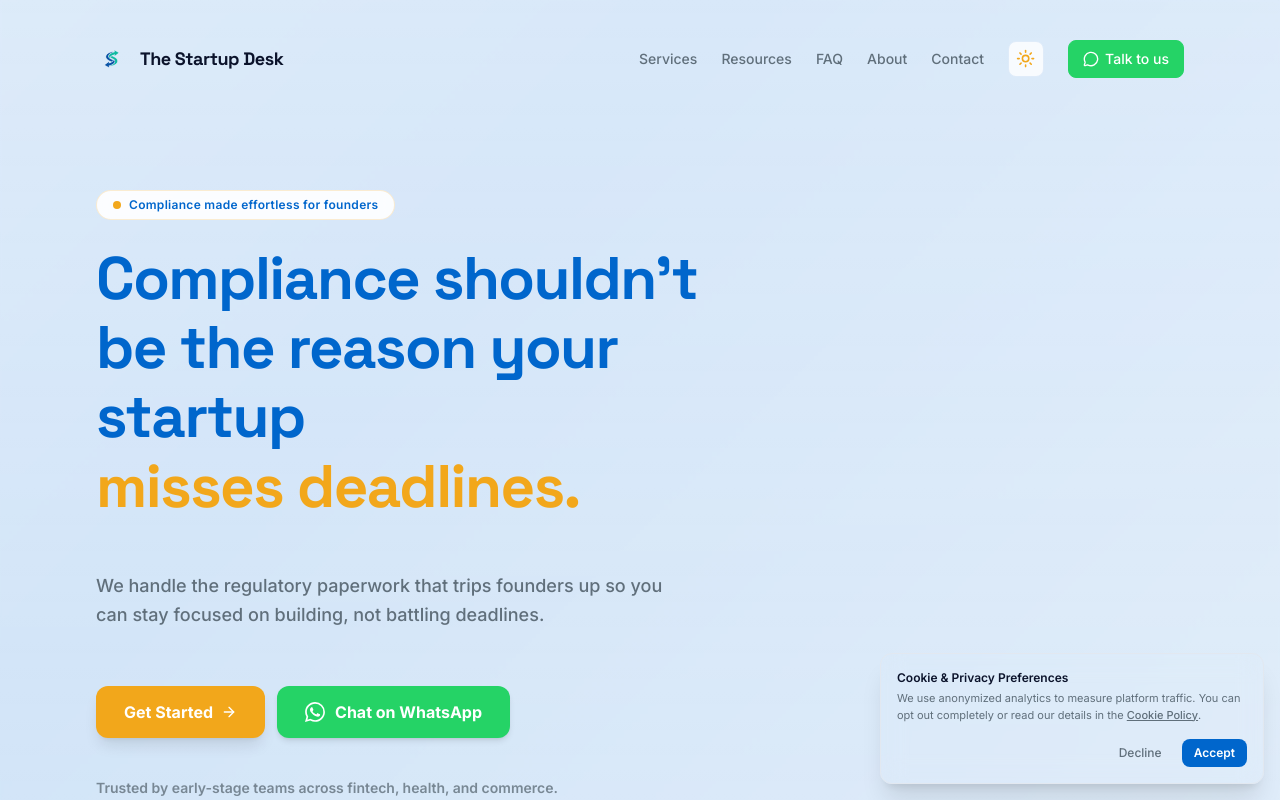
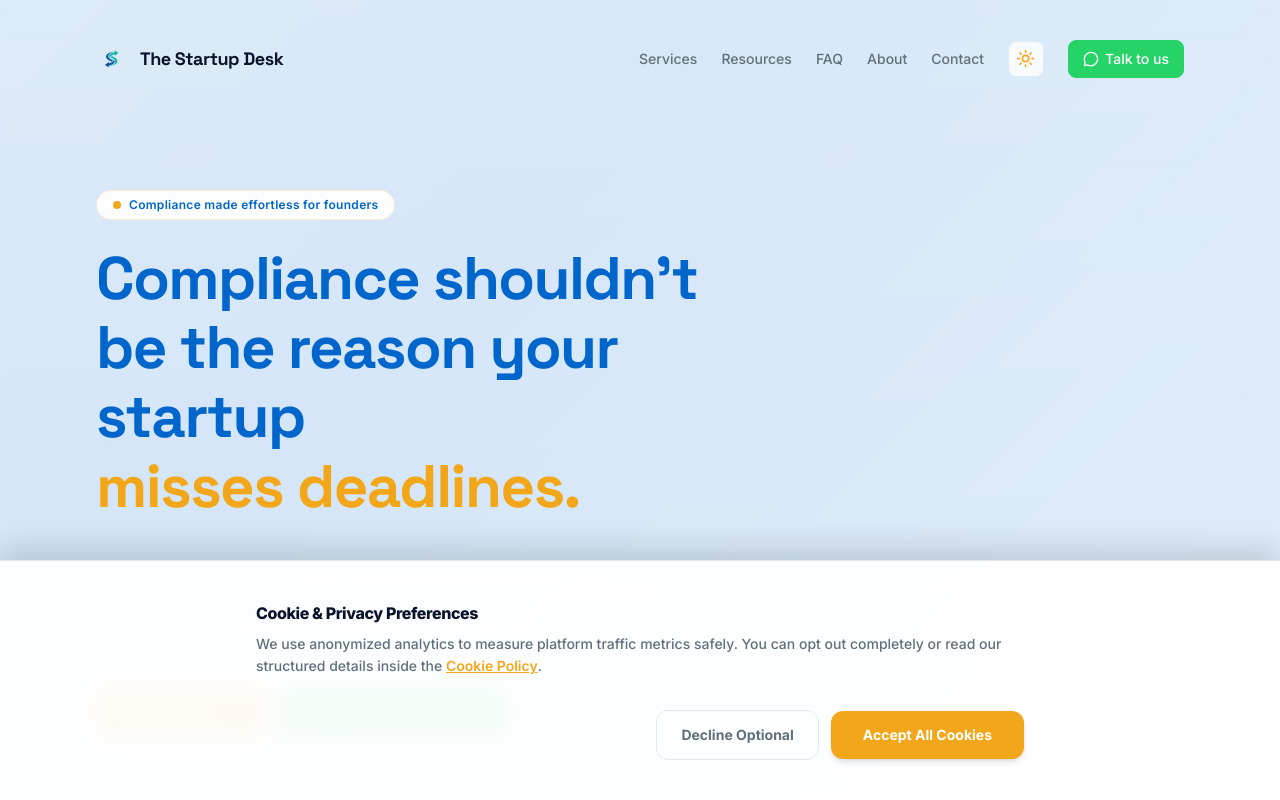
Before and after one commit to Tosin2513/The-Start-up-Desk-, a Next.js app: page / in a window 1280 px wide. Shown: the top 800 px of the page. Built offline with nearby package versions, Linux system fonts and the light colour scheme.

Commit message:
Update cookie-banner.tsx

```diff
--- a/components/cookie-banner.tsx
+++ b/components/cookie-banner.tsx
@@ -14,51 +14,79 @@ export function CookieBanner() {
     }
   }, [])
 
-  const handleAccept = () => {
+  const handleAccept = async () => {
     // 1. Tell Google Analytics they allowed it
     if (typeof window !== "undefined" && (window as any).gtag) {
       (window as any).gtag('consent', 'update', {
         'analytics_storage': 'granted'
       })
     }
-    // 2. Save the choice so it stays hidden on next reload
+
+    // 2. Save local state so banner disappears instantly
     localStorage.setItem("cookie-consent", "granted")
     setIsVisible(false)
+
+    // 3. Ping the central Cloudflare KV database ledger
+    try {
+      await fetch("/api/consent", {
+        method: "POST",
+        headers: { "Content-Type": "application/json" },
+        body: JSON.stringify({ choice: "granted" }),
+      })
+    } catch (err) {
+      console.error("Failed to sync audit log to KV store:", err)
+    }
   }
 
-  const handleDeny = () => {
-    // Analytics remains denied by default; just save choice to hide banner
+  const handleDeny = async () => {
+    // 1. Save local state choice to hide banner
     localStorage.setItem("cookie-consent", "denied")
     setIsVisible(false)
+
+    // 2. Ping the central Cloudflare KV database ledger with the denial state
+    try {
+      await fetch("/api/consent", {
+        method: "POST",
+        headers: { "Content-Type": "application/json" },
+        body: JSON.stringify({ choice: "denied" }),
+      })
+    } catch (err) {
+      console.error("Failed to sync audit log to KV store:", err)
+    }
   }
 
   if (!isVisible) return null
 
   return (
-    <div className="fixed bottom-4 right-4 left-4 sm:left-auto max-w-sm bg-muted/95 backdrop-blur-md border border-border p-4 rounded-xl shadow-xl z-50 space-y-3 antialiased">
-      <div className="space-y-1">
-        <p className="text-xs font-semibold text-foreground">Cookie &amp; Privacy Preferences</p>
-        <p className="text-[11px] leading-normal text-muted-foreground">
-          We use anonymized analytics to measure platform traffic. You can opt out completely or read our details in the{" "}
-          <Link href="/cookies" className="underline hover:text-primary transition-colors font-medium">
+    <div className="fixed bottom-0 left-0 right-0 w-full border-t border-border bg-background/95 backdrop-blur-md px-6 py-8 md:py-10 shadow-[0_-10px_30px_rgba(0,0,0,0.15)] z-[100] antialiased">
+      <div className="mx-auto max-w-3xl flex flex-col gap-6 text-left items-center justify-between">
+
+        <div className="space-y-2 w-full">
+          <p className="text-base font-extrabold text-foreground tracking-tight">Cookie &amp; Privacy Preferences</p>
+          <p className="text-sm leading-relaxed text-muted-foreground font-medium">
+            We use anonymized analytics to measure platform traffic metrics safely. You can opt out completely or read our structured details inside the{" "}
+            <Link href="/cookies" className="underline hover:text-primary transition-colors font-semibold text-accent">
               Cookie Policy
             </Link>
             .
           </p>
         </div>
-      <div className="flex justify-end gap-2 text-xs font-medium pt-1">
+
+        <div className="flex w-full flex-col sm:flex-row items-center justify-end gap-3 pt-2">
           <button
             onClick={handleDeny}
-          className="px-3 py-1.5 text-muted-foreground hover:text-foreground transition-colors"
+            className="w-full sm:w-auto inline-flex items-center justify-center rounded-xl border border-border bg-muted/40 hover:bg-muted text-muted-foreground hover:text-foreground px-6 py-3.5 text-sm font-bold transition-all active:scale-[0.99]"
           >
-          Decline
+            Decline Optional
           </button>
           <button
             onClick={handleAccept}
-          className="bg-primary text-primary-foreground px-3 py-1.5 rounded-lg hover:opacity-90 transition-opacity font-semibold"
+            className="w-full sm:w-auto inline-flex items-center justify-center rounded-xl bg-accent text-white px-8 py-3.5 text-sm font-bold shadow-md hover:bg-accent/90 transition-all active:scale-[0.99]"
           >
-          Accept
+            Accept All Cookies
           </button>
+        </div>
+
       </div>
     </div>
   )
```
Lines whose indentation alone changed are shown as unchanged.
